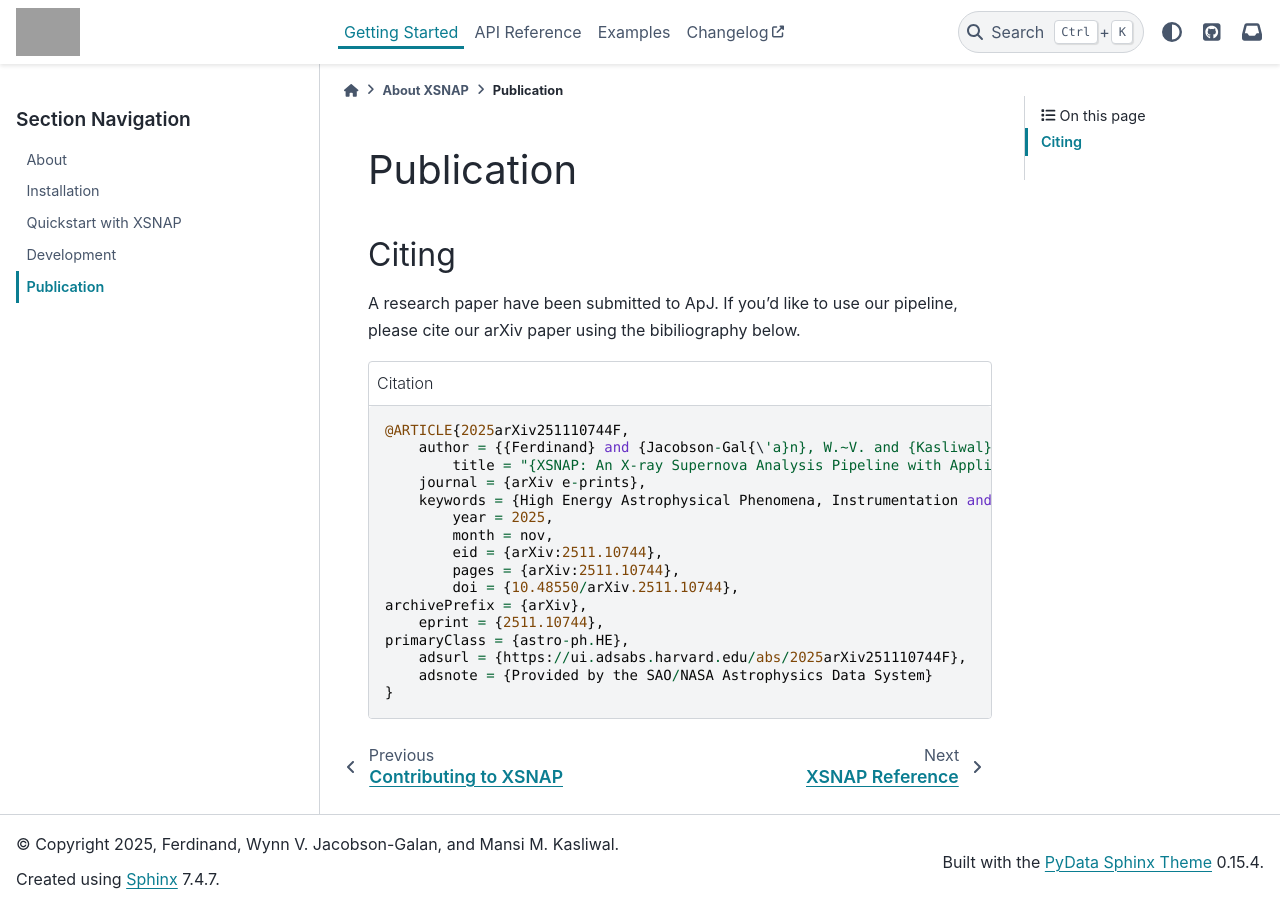
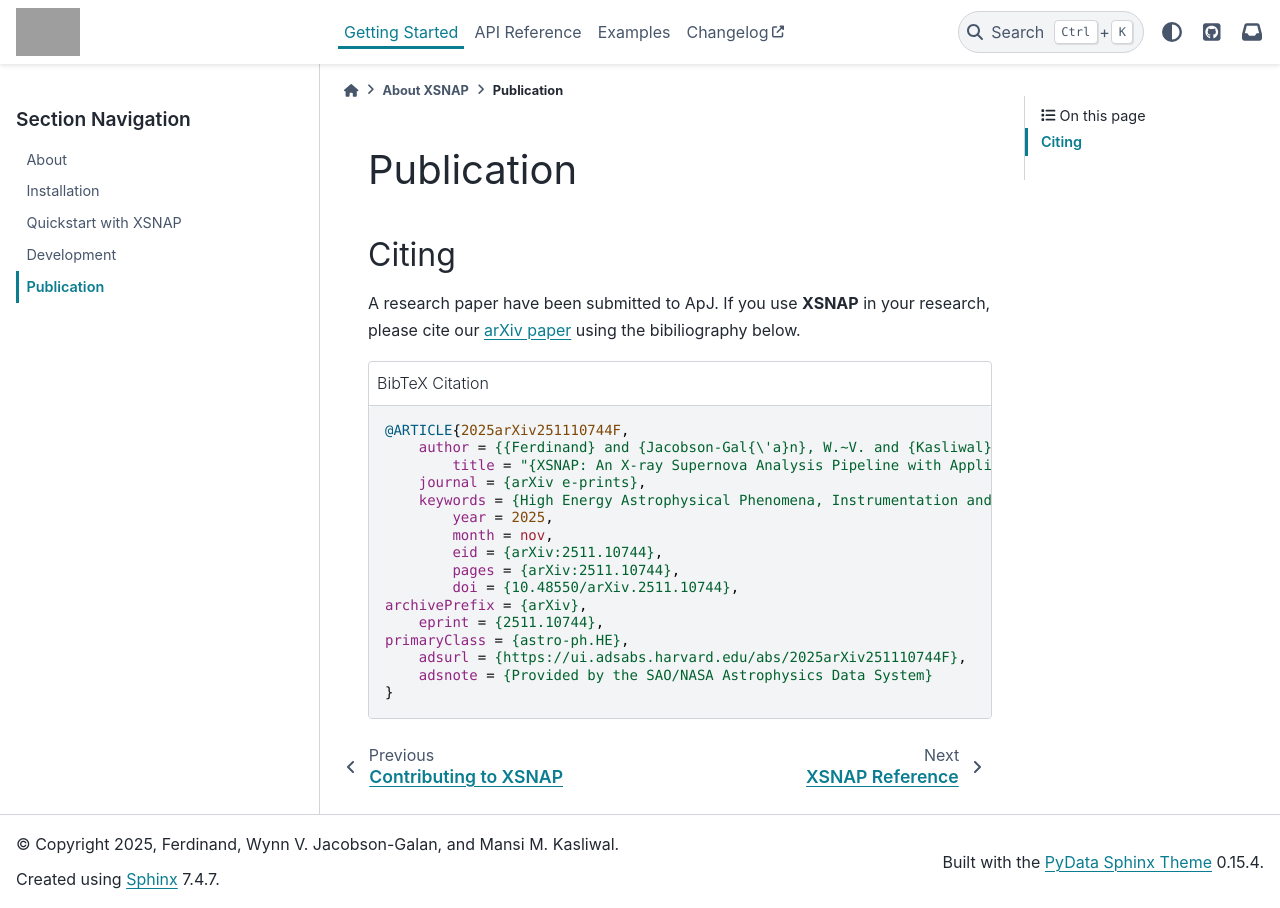
Before and after one commit to fercananything/XSNAP, a Sphinx documentation site: the page built from docs/about/publication.rst, in a window 1280 px wide. Built offline with Sphinx 7.4.7 and the PyData theme 0.15.4, drawn with Linux system fonts in a browser that asks for light colours; pages that are not in the unit, such as notebooks, are missing from menus; grey boxes are pictures that could not be loaded.

Commit message:
Update publication.rst

```diff
--- a/docs/about/publication.rst
+++ b/docs/about/publication.rst
@@ -8,10 +8,10 @@ Publication
 Citing
 ============
 
-A research paper have been submitted to ApJ. If you'd like to use our pipeline, please cite our arXiv paper using the bibiliography below.
+A research paper have been submitted to ApJ. If you use **XSNAP** in your research, please cite our `arXiv paper <https://arxiv.org/abs/2511.10744>`__ using the bibiliography below.
 
-.. code-block::
-    :caption: Citation
+.. code-block:: bibtex
+    :caption: BibTeX Citation
 
     @ARTICLE{2025arXiv251110744F,
         author = {{Ferdinand} and {Jacobson-Gal{\'a}n}, W.~V. and {Kasliwal}, M.~M. and {Zimmerman}, Erez A.},
```
